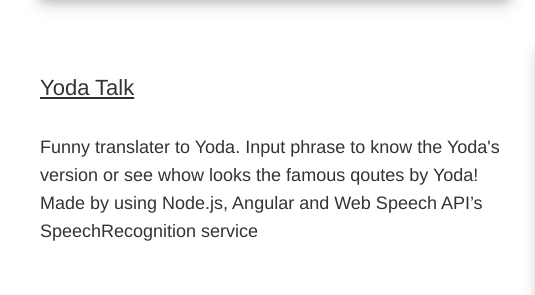
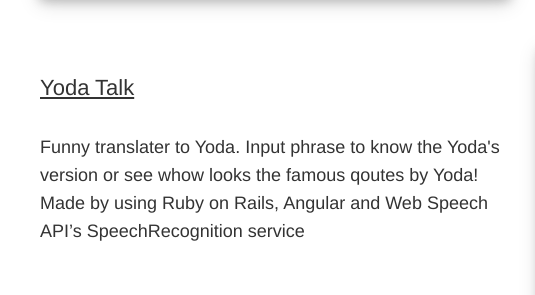
Before and after one commit to aleksa000777/portfolio, a plain HTML site: page index.html in a window 1280 px wide. Shown: the part 2080-2375 px from the top of the page, 115-650 px from the left. Drawn offline with nearby package versions, Linux system fonts and the light colour scheme.

Commit message:
fix description Yoda

```diff
--- a/index.html
+++ b/index.html
@@ -280,7 +280,7 @@
             <div class="row">
               <div class="col-lg-6 col-md-6 col-sm-6 col-xs-12">
               <h4 class='project-name'>Yoda Talk</h4>
-              <p>Funny translater to Yoda. Input phrase to know the Yoda's version or see whow looks the famous qoutes by Yoda! Made by using Node.js, Angular and Web Speech API’s SpeechRecognition service</p>
+              <p>Funny translater to Yoda. Input phrase to know the Yoda's version or see whow looks the famous qoutes by Yoda! Made by using Ruby on Rails, Angular and Web Speech API’s SpeechRecognition service</p>
               </div>
                   <div class="col-lg-6 col-md-6 col-sm-6 col-xs-12">
                     <div class="hovereffect">
```
